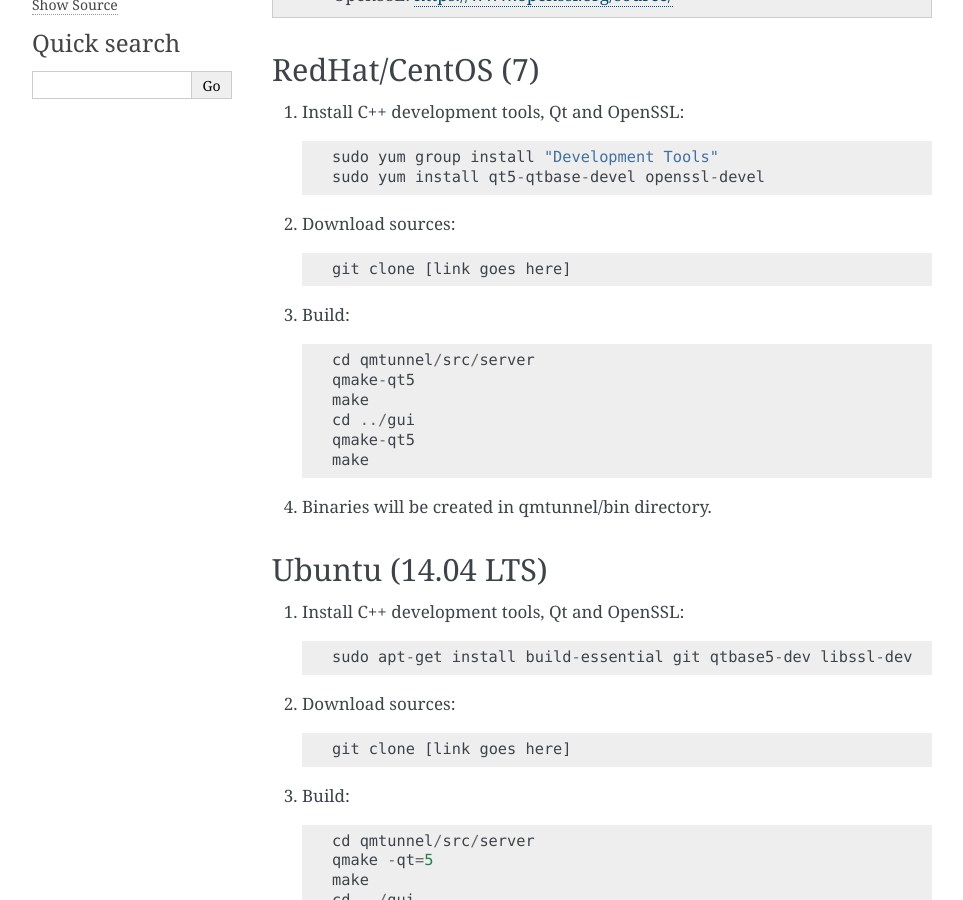
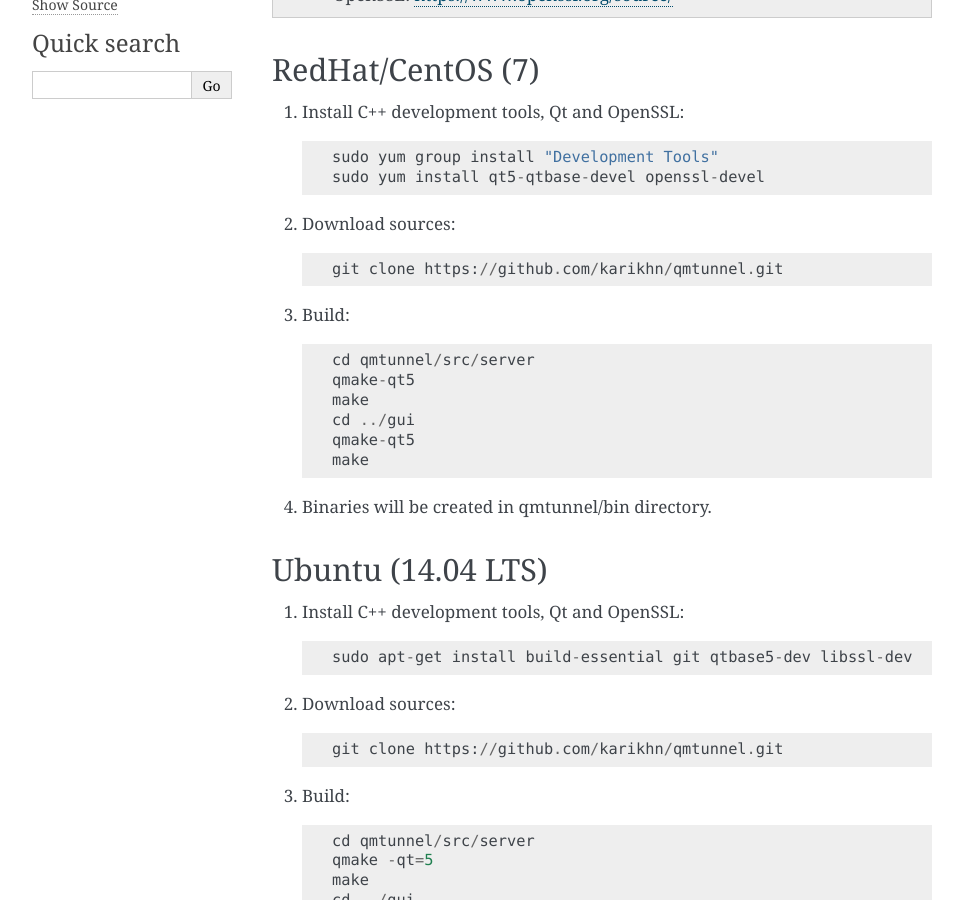
Before and after one commit to karikhn/qmtunnel, a Sphinx documentation site: the page built from doc/source/buildsrc.rst, in a window 1280 px wide and 900 px high, scrolled down 282 px. Shown: the whole window, without its empty margins (148-1111 px from the left). Built offline with Sphinx 7.4.7, drawn with Linux system fonts in a browser that asks for light colours.

Commit message:
Changed github links in the docs
Modified github link in the documentation.

```diff
--- a/doc/source/buildsrc.rst
+++ b/doc/source/buildsrc.rst
@@ -20,7 +20,7 @@
 
 2. Download sources::
 
-    git clone [link goes here]
+    git clone https://github.com/karikhn/qmtunnel.git
 
 3. Build::
 
@@ -43,7 +43,7 @@
 
 2. Download sources::
 
-    git clone [link goes here]
+    git clone https://github.com/karikhn/qmtunnel.git
 
 3. Build::
 
```
